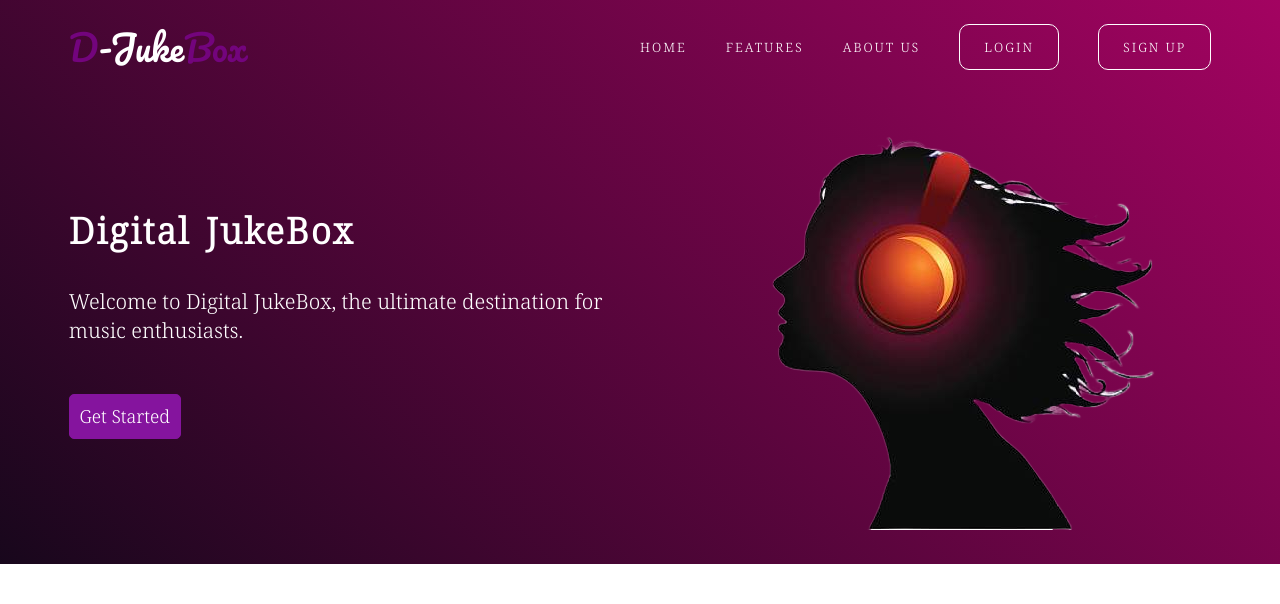
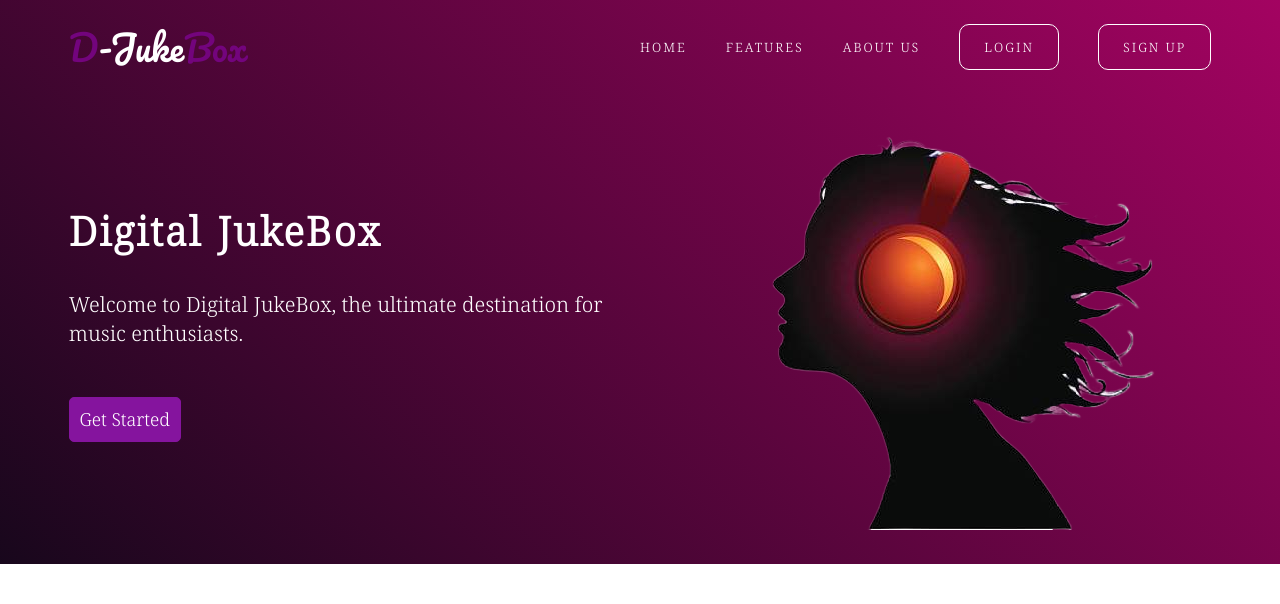
Before and after one commit to ShogoMark/RippleTone, a Flask app: page / in a window 1280 px wide. Shown: the top 604 px of the page. Run offline with Flask 3, Linux system fonts and the light colour scheme.

Commit message:
complete landing page fix

```diff
--- a/static/style2.css
+++ b/static/style2.css
@@ -155,6 +155,11 @@ header{
   width: 100%;
   margin: 3rem 0;
 }
+
+.first_item h1{
+ font-size: 2.5rem;
+}
+
 .first_item p {
   width: 100%;
   font-size: 1.3rem;
@@ -629,6 +634,13 @@ div.footer{
     width: 50%;
   }
 
+  .first_item h1{
+    font-size: 2rem;
+   }
+
+   .first_item p{
+    font-size: 1rem;
+   }
 }
   /* END OF FIRST HEADER CONTENT */
 
--- a/templates/landingpage.html
+++ b/templates/landingpage.html
@@ -63,7 +63,6 @@
 <div id="" class="header_Fcontent">
   <div class="first_item">
     <h1 class="manager">Digital<span >JukeBox</span></h1>
-    <h1 ></h1>
 <p class="parag_text">
   Welcome to Digital JukeBox, the ultimate destination for music enthusiasts.
 </p>
```
